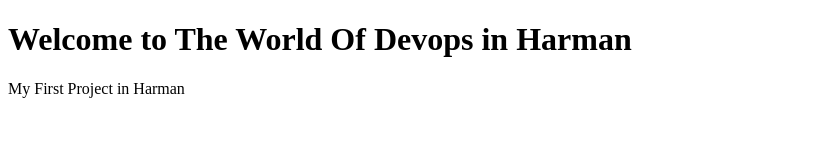
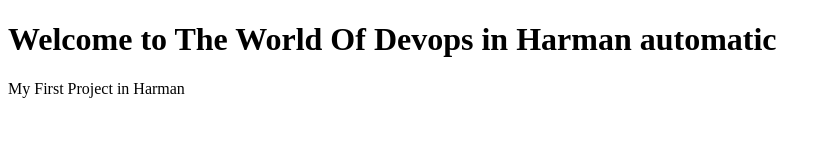
Before and after one commit to sachetyahoo/harmanproject, a plain HTML site: page index.html in a window 1280 px wide. Shown: the whole page, without its empty margins (0-831 px from the left). Drawn offline with Linux system fonts and the light colour scheme.

Commit message:
Update index.html

```diff
--- a/index.html
+++ b/index.html
@@ -1,7 +1,7 @@
 <!DOCTYPE html>
 <html>
   <body>
-    <h1>Welcome to The World Of Devops in Harman</h1>
+    <h1>Welcome to The World Of Devops in Harman automatic</h1>
     <p>My First Project in Harman</p>
   </body>
 </html>
```
